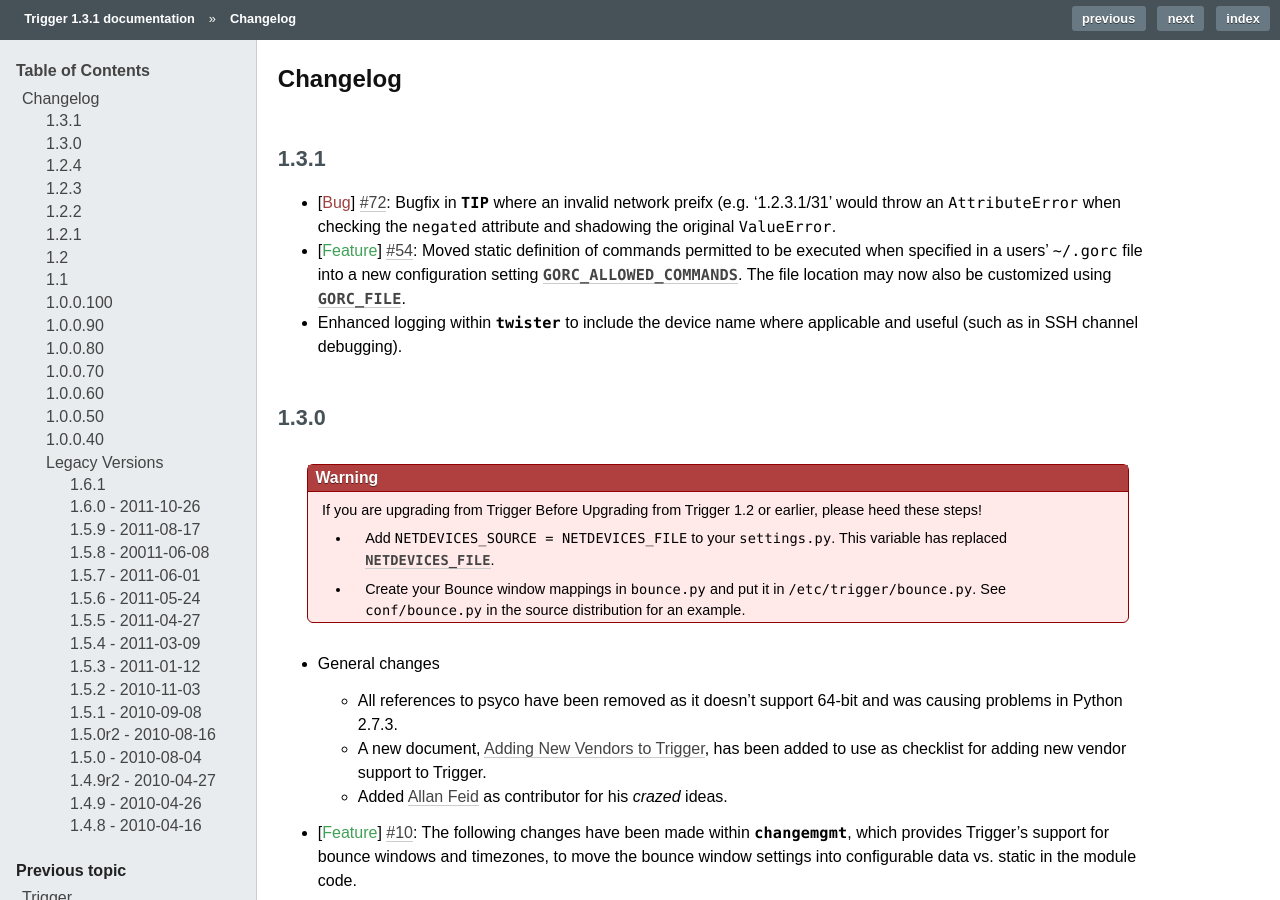
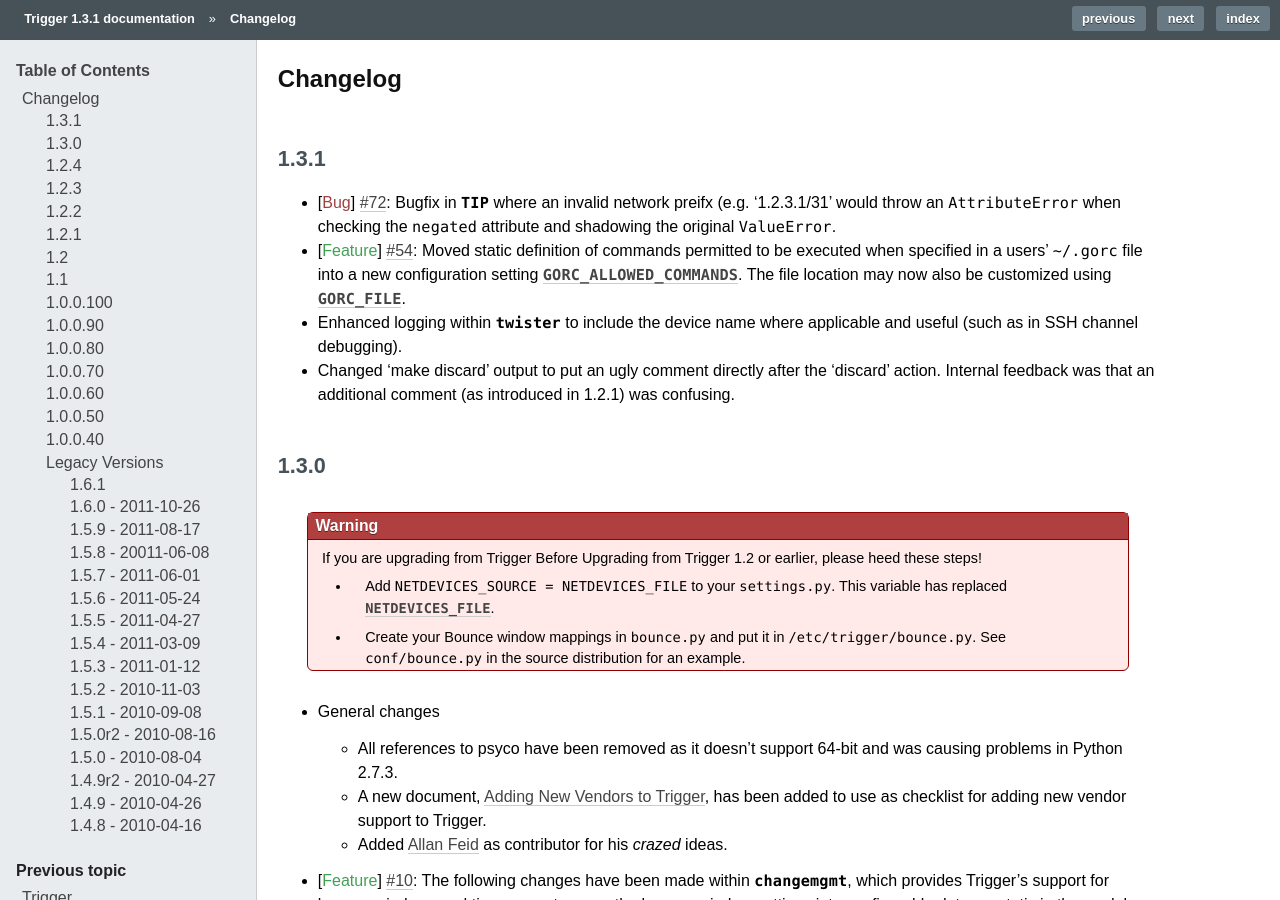
Before and after one commit to trigger/trigger, a Sphinx documentation site: the page built from docs/changelog.rst, in a window 1280 px wide and 900 px high. Built offline with Sphinx 7.4.7, drawn with Linux system fonts in a browser that asks for light colours.

Commit message:
Note make discard change in changelog.

```diff
--- a/docs/changelog.rst
+++ b/docs/changelog.rst
@@ -16,6 +16,10 @@
   customized using :setting:`GORC_FILE`.
 + Enhanced logging within `~trigger.twister` to include the device name where
   applicable and useful (such as in SSH channel debugging).
+
++ Changed 'make discard' output to put an ugly comment directly after
+  the 'discard' action.  Internal feedback was that an additional
+  comment (as introduced in 1.2.1) was confusing.
 
 .. _v1.3.0:
 
```
